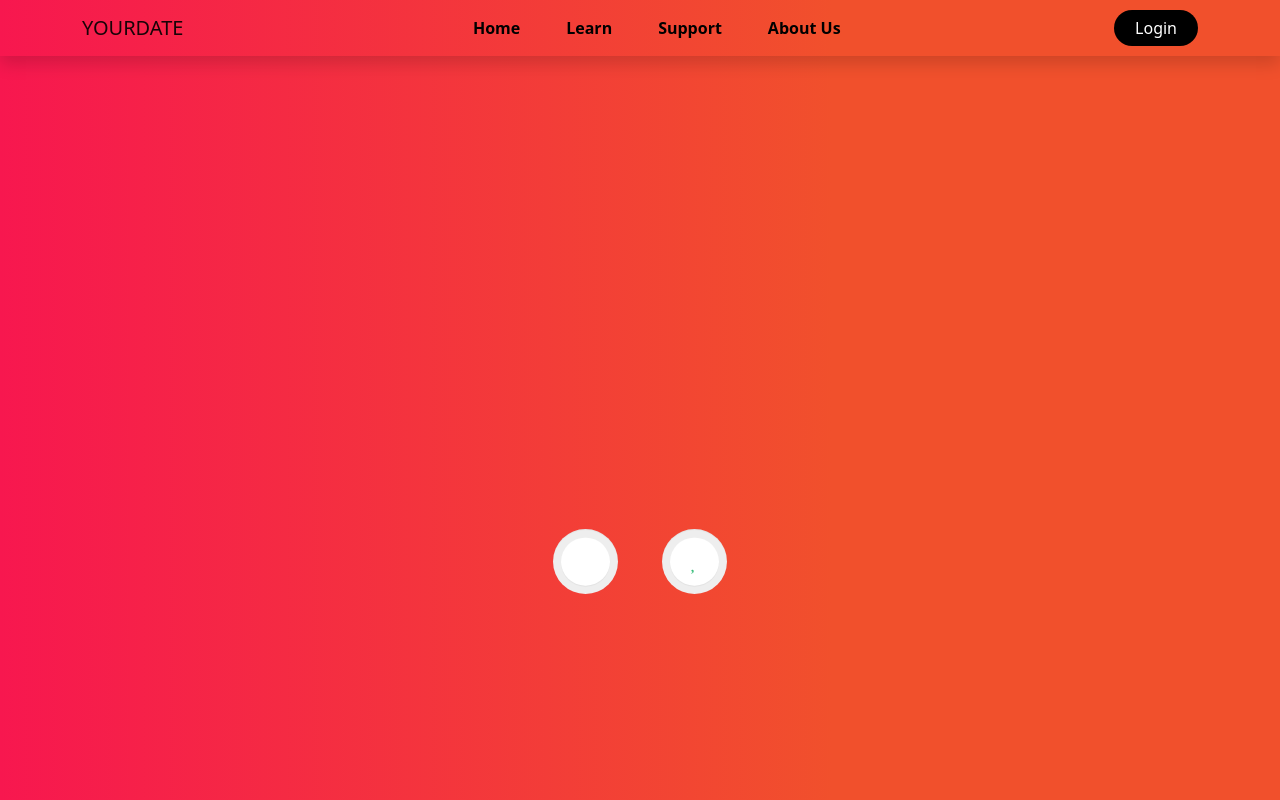
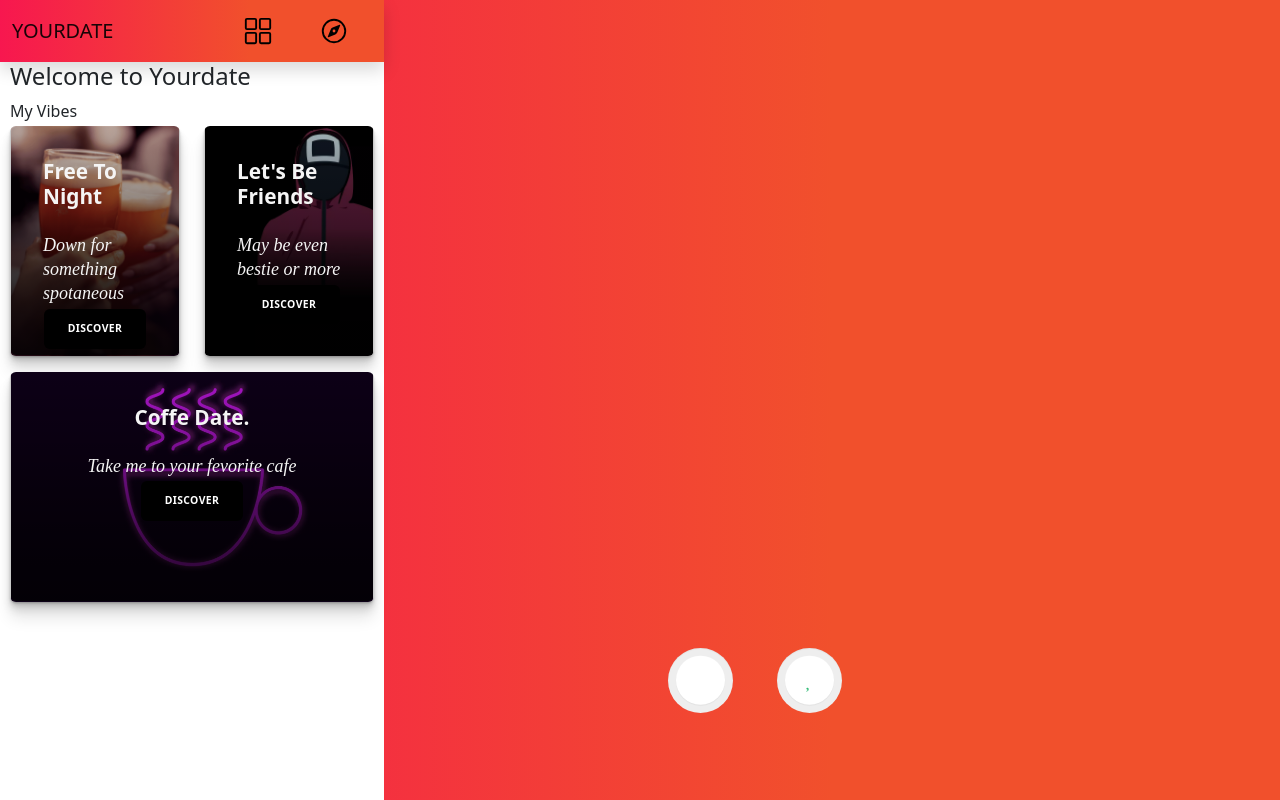
Before and after one commit to habimanasharif/yourdate-frontend, a PHP site: page /swipe.html in a window 1280 px wide; the page is wider, and only the part inside the window is pictured. Run offline with PHP 8.4, Linux system fonts and the light colour scheme; some libraries are stand-ins or nearby versions.

Commit message:
swipe modification

```diff
--- a/js/swipe.js
+++ b/js/swipe.js
@@ -11,52 +11,52 @@ $('a[href*=#]').click(function(){
       {
         name: 'Linda',
         age: 25,
-        img: "http://i40.tinypic.com/ofxe21.jpg"
+        img: "https://i0.wp.com/pbs.twimg.com/media/DxYg3KbXgAYouse.jpg?resize=960%2C1200&ssl=1"
       },
       {
         name: 'Lisa',
         age: 20,
-        img: "http://i40.tinypic.com/ofxe21.jpg"
+        img: "https://encrypted-tbn0.gstatic.com/images?q=tbn:ANd9GcQwlmBu2nQz_P8Yyx7JK90TupfWbFDlP5caxg&usqp=CAU"
       },
       {
         name: 'Sandra',
         age: 18,
-        img: "http://i40.tinypic.com/ofxe21.jpg"
+        img: "https://www.informationng.com/wp-content/uploads/2018/04/top-10-states-in-nigeria-with-the-most-beautiful-girls-1.jpg"
       },
       {
         name: 'Chloe',
         age: 18,
-        img: "http://i40.tinypic.com/ofxe21.jpg"
+        img: "https://i.pinimg.com/736x/43/93/93/4393933003940a763b0197aeb1dc742b.jpg"
       },
       {
         name: 'Alexa',
         age: 23,
-        img: "http://i40.tinypic.com/ofxe21.jpg"
+        img: "https://encrypted-tbn0.gstatic.com/images?q=tbn:ANd9GcRXY3vh0Kaojn9zy3zpXSfJCyOKBlBJ5B-iiQ&usqp=CAU"
       },
       {
         name: 'Maria',
         age: 21,
-        img: "http://i40.tinypic.com/ofxe21.jpg"
+        img: "https://qph.cf2.quoracdn.net/main-qimg-bec2644b8a0256641ee2faa1ee6d8f45-lq"
       },
       {
         name: 'Emma',
         age: 24,
-        img: "http://i40.tinypic.com/ofxe21.jpg"
+        img: "https://i.pinimg.com/originals/ca/f8/c7/caf8c7c4b2dc42fcc3e740158d2b1d50.png"
       },
       {
         name: 'Sara',
         age: 18,
-        img: "http://i40.tinypic.com/ofxe21.jpg"
+        img: "https://images.unsplash.com/photo-1552954277-0c45bd503b54?ixlib=rb-1.2.1&ixid=MnwxMjA3fDB8MHxzZWFyY2h8NHx8YmVhdXRpZnVsJTIwZ2lybHN8ZW58MHx8MHx8&w=1000&q=80"
       },
       {
         name: 'Lara',
         age: 22,
-        img: "http://i40.tinypic.com/ofxe21.jpg"
+        img: "https://i.pinimg.com/736x/cf/92/8a/cf928abadcaa685d34f4635fe06d0fdc.jpg"
       }
     ],
     add: function(){
       var random =     this.people[Math.floor(Math.random() * this.people.length)];
-      this.wrap.append("<div class='person'><img alt='" + random.name + "' src='" + random.img + "' /><span><strong>" + random.name + "</strong>, " + random.age + "</span></div>");
+      this.wrap.append("<div class='person'><div style='"+" background-image:url(" + random.img + ")"+"' class='" +"uimage"+ "' /><span><strong>" + random.name + "</strong>, " + random.age + "</span></div>");
     }
   }
 
--- a/styles/index.css
+++ b/styles/index.css
@@ -57,3 +57,7 @@
     .testmonials{
         background: linear-gradient(90deg, rgba(247,23,79,1) 0%, #f1502c 65%, #f1502c 100%);;
     }
+
+    .navbar{
+        z-index: 100;
+    }
--- a/styles/swipe.css
+++ b/styles/swipe.css
@@ -122,13 +122,13 @@ a {
 
 #people,
 .person {
-  width: 300px;
-  height: 325px;
+  width: 350px;
+  height: 430px;
 }
 
 #people {
   position: relative;
-  margin: 0 auto;
+  margin: 0 600px;
 }
 
 .person {
@@ -237,7 +237,7 @@ a {
 
 #control {
   position: relative;
-  margin: 15px auto 0;
+  margin: 15px 630px 0;
   width: 250px;
 }
 #control .button {
@@ -316,3 +316,224 @@ a {
 #copy a {
   color: #aaa;
 }
+.side-bar{
+  position: absolute;
+  /* padding-top: 60px;
+  padding-left: 5px; */
+  top:0;
+  width: 30%;
+  height: 100vh;
+}
+.icon{
+  width: 30px;
+  height: 30px;
+}
+.side-content{
+  padding-left: 10px;
+  padding-right: 10px;
+}
+
+.uimage{
+  width: 100%;
+  min-height: 100%;
+  background-position: center;
+  background-size: cover;
+  background-repeat: no-repeat;
+}
+
+@import url("https://fonts.googleapis.com/css?family=Cardo:400i|Rubik:400,700&display=swap");
+:root {
+  --d: 700ms;
+  --e: cubic-bezier(0.19, 1, 0.22, 1);
+  --font-sans: "Rubik", sans-serif;
+  --font-serif: "Cardo", serif;
+}
+
+* {
+  box-sizing: border-box;
+}
+
+html, body {
+  height: 100%;
+}
+
+body {
+  display: grid;
+  place-items: center;
+}
+
+.page-content {
+  display: grid;
+  grid-gap: 1rem;
+  padding: 1rem;
+  max-width: 1024px;
+  margin: 0 auto;
+  font-family: var(--font-sans);
+}
+@media (min-width: 600px) {
+  .page-content {
+    grid-template-columns: repeat(2, 1fr);
+  }
+}
+@media (min-width: 800px) {
+  .page-content {
+    grid-template-columns: repeat(4, 1fr);
+  }
+}
+
+.card {
+  position: relative;
+  display: flex;
+  align-items: flex-end;
+  overflow: hidden;
+  padding: 1rem;
+  width: 100%;
+  text-align: left;
+  color: whitesmoke;
+  background-color: whitesmoke;
+  box-shadow: 0 1px 1px rgba(0, 0, 0, 0.1), 0 2px 2px rgba(0, 0, 0, 0.1), 0 4px 4px rgba(0, 0, 0, 0.1), 0 8px 8px rgba(0, 0, 0, 0.1), 0 16px 16px rgba(0, 0, 0, 0.1);
+}
+@media (min-width: 600px) {
+  .card {
+    height: 230px;
+  }
+}
+.card:before {
+  content: "";
+  position: absolute;
+  top: 0;
+  left: 0;
+  width: 100%;
+  height: 110%;
+  background-size: cover;
+  background-position: 0 0;
+  transition: transform calc(var(--d) * 1.5) var(--e);
+  pointer-events: none;
+}
+.card:before {
+  content: "";
+  display: block;
+  position: absolute;
+  top: 0;
+  left: 0;
+  width: 100%;
+  height: 200%;
+  pointer-events: none;
+  background-image: linear-gradient(to bottom, rgba(0, 0, 0, 0) 0%, rgba(0, 0, 0, 0.009) 11.7%, rgba(0, 0, 0, 0.034) 22.1%, rgba(0, 0, 0, 0.072) 31.2%, rgba(0, 0, 0, 0.123) 39.4%, rgba(0, 0, 0, 0.182) 46.6%, rgba(0, 0, 0, 0.249) 53.1%, rgba(0, 0, 0, 0.32) 58.9%, rgba(0, 0, 0, 0.394) 64.3%, rgba(0, 0, 0, 0.468) 69.3%, rgba(0, 0, 0, 0.54) 74.1%, rgba(0, 0, 0, 0.607) 78.8%, rgba(0, 0, 0, 0.668) 83.6%, rgba(0, 0, 0, 0.721) 88.7%, rgba(0, 0, 0, 0.762) 94.1%, rgba(0, 0, 0, 0.79) 100%);
+  transform: translateY(-50%);
+  transition: transform calc(var(--d) * 2) var(--e);
+}
+.card2{
+  background-position: center;
+  background-size: cover;
+  background-repeat: no-repeat;
+  background-image: url(../images/passions_BingeWatchers_background_catalog_v2.webp);
+}
+
+.card1{
+  background-position: center;
+  background-size: cover;
+  background-repeat: no-repeat;
+  background-image: url(../images/passions_datenight_background_catalog_v2.webp);
+}
+
+.card3{
+  background-position: center;
+  background-size: cover;
+  background-repeat: no-repeat;
+  background-image: url(../images/optin_coffeedate_header_catalog_v5.webp);
+}
+
+.content {
+  position: relative;
+  display: flex;
+  flex-direction: column;
+  align-items: center;
+  width: 100%;
+  padding: 1rem;
+  transition: transform var(--d) var(--e);
+  z-index: 1;
+}
+.content > * + * {
+  margin-top: 1rem;
+}
+
+.title {
+  font-size: 1.3rem;
+  font-weight: bold;
+  line-height: 1.2;
+}
+
+.copy {
+  font-family: var(--font-serif);
+  font-size: 1.125rem;
+  font-style: italic;
+  line-height: 1.35;
+}
+
+.btn {
+  cursor: pointer;
+  margin-top:0rem;
+  padding: 0.75rem 1.5rem;
+  font-size: 0.65rem;
+  font-weight: bold;
+  letter-spacing: 0.025rem;
+  text-transform: uppercase;
+  color: white;
+  background-color: black;
+  border: none;
+}
+.btn:hover {
+  background-color: #0d0d0d;
+}
+.btn:focus {
+  outline: 1px dashed yellow;
+  outline-offset: 3px;
+}
+
+@media (hover: hover) and (min-width: 600px) {
+  .card:after {
+    transform: translateY(0);
+  }
+
+  .content {
+    transform: translateY(calc(var(--d) / 8));
+  }
+  .content > *:not(.title) {
+    opacity: 1;
+    transform: translateY(calc(var(--d) / 8));
+    transition: transform var(--d) var(--e), opacity var(--d) var(--e);
+  }
+
+  .card:hover,
+.card:focus-within {
+    align-items: center;
+  }
+  .card:hover:before,
+.card:focus-within:before {
+    transform: translateY(-4%);
+  }
+  .card:hover:after,
+.card:focus-within:after {
+    transform: translateY(-50%);
+  }
+  .card:hover .content,
+.card:focus-within .content {
+    transform: translateY(0);
+  }
+  .card:hover .content > *:not(.title),
+.card:focus-within .content > *:not(.title) {
+    opacity: 1;
+    transform: translateY(0);
+    transition-delay: calc(var(--d) / 8);
+  }
+
+  .card:focus-within:before, .card:focus-within:after,
+.card:focus-within .content,
+.card:focus-within .content > *:not(.title) {
+    transition-duration: 0s;
+  }
+}
+p{
+  margin-bottom: 0.2rem !important;
+}
--- a/swipe.html
+++ b/swipe.html
@@ -9,10 +9,15 @@
         integrity="sha384-0evHe/X+R7YkIZDRvuzKMRqM+OrBnVFBL6DOitfPri4tjfHxaWutUpFmBp4vmVor" crossorigin="anonymous">
     <link rel="stylesheet" href="./styles/index.css">
     <link rel="stylesheet" href="./styles/swipe.css">
+    <link rel="stylesheet" href="https://code.ionicframework.com/ionicons/2.0.1/css/ionicons.min.css">
     <script src="http://ajax.googleapis.com/ajax/libs/jquery/1.7.1/jquery.min.js" type="text/javascript"></script>
 </head>
 
 <body>
+
+    <section class="mt-3">
+        <div class="col-4">
+            <div class="side-bar bg-white">
                 <header>
                     <nav class="navbar navbar-expand-lg nav-background shadow">
                         <div class="container">
@@ -20,32 +25,57 @@
                             <div class="" id="navbarSupportedContent">
                                 <ul class="navbar-nav me-auto mb-2 mb-lg-0">
                                     <li class="nav-item">
-                            <a class="nav-link" aria-current="page" href="#">Home</a>
+                                        <a class="nav-link" href="#">  <img  class="icon"  src="./images/svg/grid-outline.svg" alt="" srcset="">  </a>
                                     </li>
                                     <li class="nav-item">
-                            <a class="nav-link" href="#">Learn</a>
-                        </li>
-                        <li class="nav-item">
-                            <a class="nav-link" href="#">Support</a>
-                        </li>
-                        <li class="nav-item">
-                            <a class="nav-link" href="#">About Us</a>
+                                        <a class="nav-link" href="#"> <img  class="icon" src="./images/svg/compass-outline.svg" alt=""></a>
                                     </li>
 
 
 
                                 </ul>
                             </div>
-                <form class="d-flex" role="search">
-                    <!-- <span class="btn signup-btn">SignUp</span> -->
-                    <a href="/login.html">
-                        <button class="btn login-btn" type="submit">Login</button>
-                    </a>
+
                         </div>
                     </nav>
                 </header>
-    <section class="mt-5">
+                <div class="side-content">
+                <h4>Welcome to Yourdate</h4>
+                <p>My Vibes</p>
+                <div class="row">
+                    <div class="col-6">
+                    <div class="card card1">
+                      <div class="content">
+                        <h2 class="title">Free To Night</h2>
+                        <p class="copy">Down for something spotaneous</p>
+                        <button class="btn">Discover</button>
+                      </div>
+                    </div>
+                </div>
+                <div class="col-6">
+                    <div class="card card2">
+                      <div class="content">
+                        <h2 class="title">Let's Be Friends</h2>
+                        <p class="copy">May be even bestie or more</p>
+                        <button class="btn">Discover</button>
+                      </div>
+                    </div>
+                </div>
+                <div class="col-12 mt-3">
+                    <div class="card card3">
+                      <div class="content">
+                        <h2 class="title">Coffe Date.</h2>
+                        <p class="copy">Take me to your fevorite cafe</p>
+                        <button class="btn">Discover</button>
+                      </div>
+                    </div>
+                </div>
 
+                </div>
+            </div>
+            </div>
+        </div>
+         <div class="col-6 mt-4">
           <div id="people"></div>
           <div id="control">
             <div class="button no">
@@ -57,7 +87,7 @@
             </div>
           </nav>
         </div>
-
+    </div>
 
 
     </section>
```
Also changed, not shown: signUp.html (added, +155 -0 lines), images/optin_coffeedate_header_catalog_v5.webp (added), images/passions_BingeWatchers_background_catalog_v2.webp (added), images/passions_datenight_background_catalog_v2.webp (added), images/svg/compass-outline.svg (added), images/svg/grid-outline.svg (added). Lines whose indentation alone changed are shown as unchanged.
